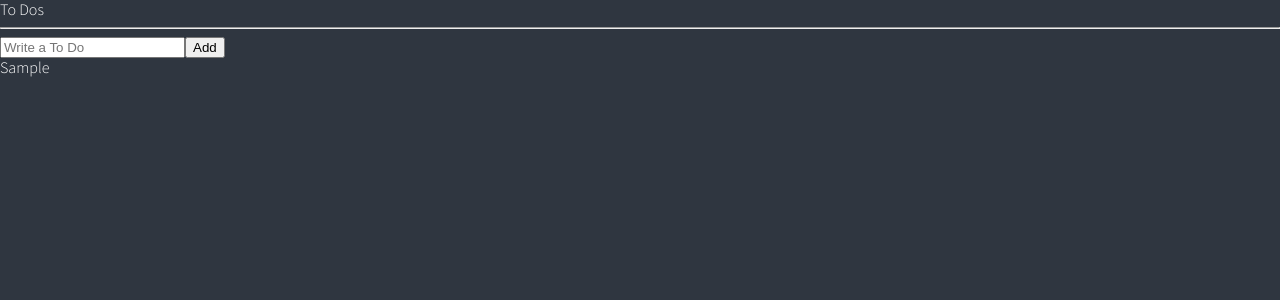
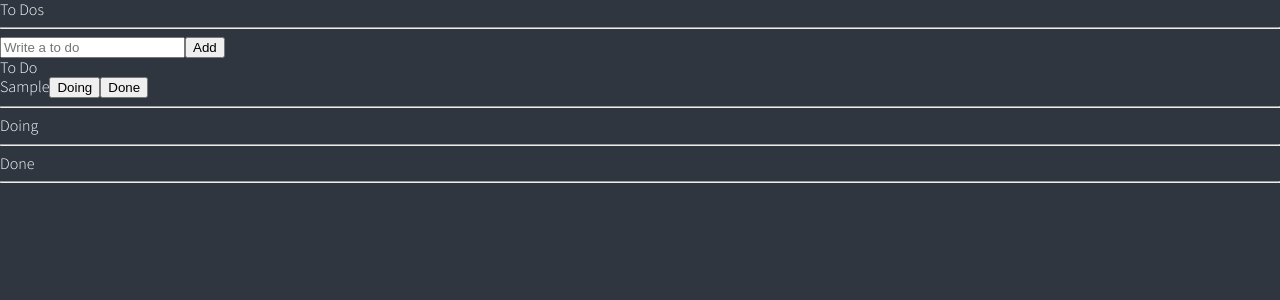
Before and after one commit to lerrybe/react-challenge, a React (Create React App) app: page / in a window 1280 px wide. Both pictures are taken after typing "Sample" into the empty fields and a click on the button "Add". Shown: the top 300 px of the page. Built offline with nearby package versions, Linux system fonts and the light colour scheme.

Commit message:
feat: implement toDoList with selector

```diff
--- /dev/null
+++ b/src/atoms.tsx
@@ -0,0 +1,24 @@
+import { atom, selector } from "recoil";
+
+export interface IToDo {
+  text: string;
+  id: number;
+  category: "TO_DO" | "DOING" | "DONE";
+}
+
+export const toDoState = atom<IToDo[]>({
+  key: "toDo",
+  default: [],
+});
+
+export const toDoSelector = selector({
+  key: "toDoSelector",
+  get: ({ get }) => {
+    const toDos = get(toDoState);
+    return [
+      toDos.filter((toDo) => toDo.category === "TO_DO"),
+      toDos.filter((toDo) => toDo.category === "DOING"),
+      toDos.filter((toDo) => toDo.category === "DONE"),
+    ];
+  },
+});
--- /dev/null
+++ b/src/components/CreateTodo.tsx
@@ -0,0 +1,32 @@
+import { useForm } from "react-hook-form";
+import { useSetRecoilState } from "recoil";
+import { toDoState } from "../atoms";
+
+interface IForm {
+  toDo: string;
+}
+
+function CreateToDo() {
+  const setToDos = useSetRecoilState(toDoState);
+  const { register, handleSubmit, setValue } = useForm<IForm>();
+  const handleValid = ({ toDo }: IForm) => {
+    setToDos((oldToDos) => [
+      { text: toDo, id: Date.now(), category: "TO_DO" },
+      ...oldToDos,
+    ]);
+    setValue("toDo", "");
+  };
+  return (
+    <form onSubmit={handleSubmit(handleValid)}>
+      <input
+        {...register("toDo", {
+          required: "Please write a To Do",
+        })}
+        placeholder="Write a to do"
+      />
+      <button>Add</button>
+    </form>
+  );
+}
+
+export default CreateToDo;
--- /dev/null
+++ b/src/components/ToDo.tsx
@@ -0,0 +1,43 @@
+import { useSetRecoilState } from "recoil";
+import { IToDo, toDoState } from "../atoms";
+
+function ToDo({ text, category, id }: IToDo) {
+  const setToDos = useSetRecoilState(toDoState);
+  const onClick = (event: React.MouseEvent<HTMLButtonElement>) => {
+    const {
+      currentTarget: { name },
+    } = event;
+    setToDos((oldToDos) => {
+      const targetIndex = oldToDos.findIndex((toDo) => toDo.id === id);
+      const newToDo = { text, id, category: name as any };
+      return [
+        ...oldToDos.slice(0, targetIndex),
+        newToDo,
+        ...oldToDos.slice(targetIndex + 1),
+      ];
+    });
+  };
+
+  return (
+    <li>
+      <span>{text}</span>
+      {category !== "DOING" && (
+        <button name="DOING" onClick={onClick}>
+          Doing
+        </button>
+      )}
+      {category !== "TO_DO" && (
+        <button name="TO_DO" onClick={onClick}>
+          To Do
+        </button>
+      )}
+      {category !== "DONE" && (
+        <button name="DONE" onClick={onClick}>
+          Done
+        </button>
+      )}
+    </li>
+  );
+}
+
+export default ToDo;
--- a/src/components/ToDoList.tsx
+++ b/src/components/ToDoList.tsx
@@ -1,51 +1,39 @@
-import { useForm } from "react-hook-form";
-import { atom, useRecoilState } from "recoil";
-
-interface IForm {
-  toDo: string;
-}
-
-interface IToDo {
-  text: string;
-  id: number;
-  category: "TO_DO" | "DOING" | "DONE";
-}
-
-const toDoState = atom<IToDo[]>({
-  key: "toDo",
-  default: [],
-});
+import { useRecoilValue } from "recoil";
+import { toDoSelector } from "../atoms";
+import CreateToDo from "./CreateTodo";
+import ToDo from "./ToDo";
 
 function ToDoList() {
-  const [toDos, setToDos] = useRecoilState(toDoState);
-  const { register, handleSubmit, setValue } = useForm<IForm>();
-  const handleValid = ({ toDo }: IForm) => {
-    setToDos((oldToDos) => [
-      { text: toDo, id: Date.now(), category: "TO_DO" },
-      ...oldToDos,
-    ]);
-    setValue("toDo", "");
-  };
+  const [toDo, doing, done] = useRecoilValue(toDoSelector);
 
   return (
     <div>
       <h1>To Dos</h1>
       <hr />
-      <form onSubmit={handleSubmit(handleValid)}>
-        <input
-          {...register("toDo", {
-            required: "Please write a To Do",
-          })}
-          placeholder="Write a To Do"
-        />
-        <button>Add</button>
-      </form>
+      <CreateToDo />
+      <h2>To Do</h2>
       <ul>
-        {toDos.map((toDo) => (
-          <li key={toDo.id}>{toDo.text}</li>
+        {toDo.map((toDo) => (
+          <ToDo key={toDo.id} {...toDo} />
         ))}
       </ul>
+      <hr />
+      <h2>Doing</h2>
+      <ul>
+        {doing.map((toDo) => (
+          <ToDo key={toDo.id} {...toDo} />
+        ))}
+      </ul>
+      <hr />
+      <h2>Done</h2>
+      <ul>
+        {done.map((toDo) => (
+          <ToDo key={toDo.id} {...toDo} />
+        ))}
+      </ul>
+      <hr />
     </div>
   );
 }
+
 export default ToDoList;
```
Also changed, not shown: src/routes/Router.tsx (renamed from src/Router.tsx).
